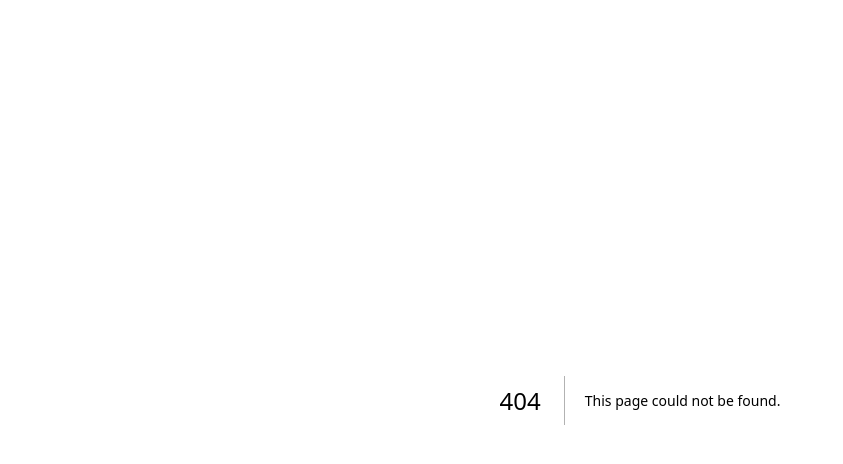
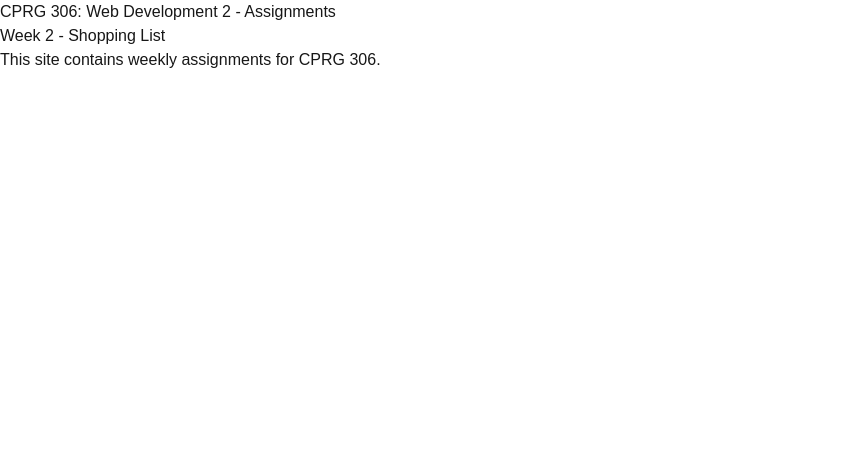
Before and after one commit to AnthonyOgamba/cprg306-assignments, a Next.js app: page /week-2 in a window 1280 px wide. Before the commit this address had no page. Shown: the top 464 px of the page, without its empty margins (0-843 px from the left). Built offline with nearby package versions, Linux system fonts and the light colour scheme.

Commit message:
Week 2 page and homepage link

```diff
--- /dev/null
+++ b/app/week-2/StudentInfo.js
@@ -0,0 +1,12 @@
+import Link from "next/link";
+
+export default function StudentInfo() {
+  return (
+    <div>
+      <p>Anthony Ogamba</p>
+      <Link href="https://github.com/AnthonyOgamba/cprg306-assignments">
+        My GitHub Repository
+      </Link>
+    </div>
+  );
+}
--- /dev/null
+++ b/app/week-2/page.js
@@ -0,0 +1,15 @@
+import Link from "next/link";
+
+export default function Page() {
+  return (
+    <main>
+      <h1>CPRG 306: Web Development 2 - Assignments</h1>
+
+      <p>
+        <Link href="/week-2">Week 2 - Shopping List</Link>
+      </p>
+
+      <p>This site contains weekly assignments for CPRG 306.</p>
+    </main>
+  );
+}
```
